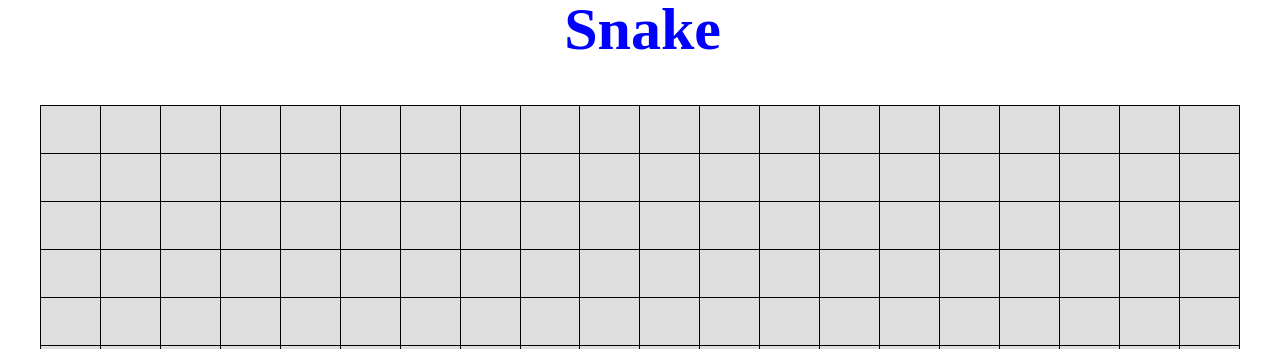
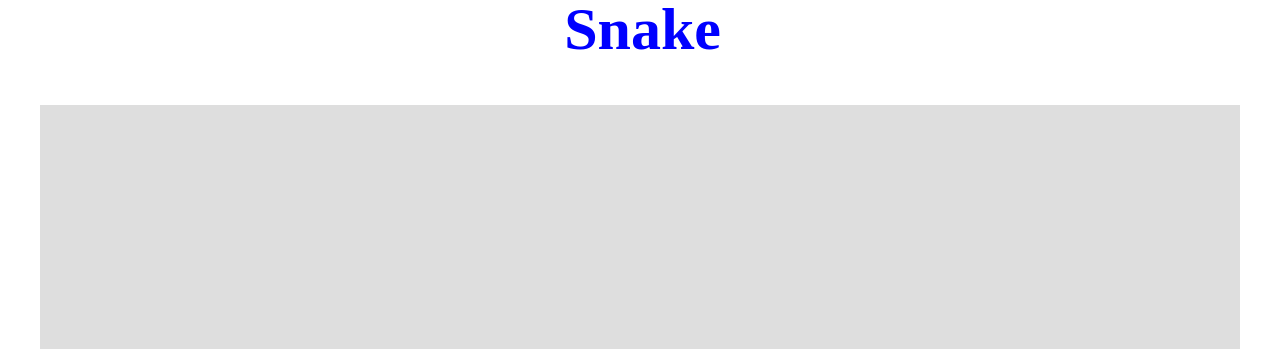
Before and after one commit to lucasfernandoassiswebdev/snake, a plain HTML site: page index.html in a window 1280 px wide. Shown: the top 349 px of the page. Drawn offline with nearby package versions, Linux system fonts and the light colour scheme.

Commit message:
Add files via upload

```diff
--- a/style.css
+++ b/style.css
@@ -1,6 +1,4 @@
 table,tr,td{
-			border:1px solid black;/*tirar essa linha e a de baixo quando terminar o jogo*/
-			border-collapse: collapse;
 			background-color:rgb(222,222,222);
 }
 table{
```
